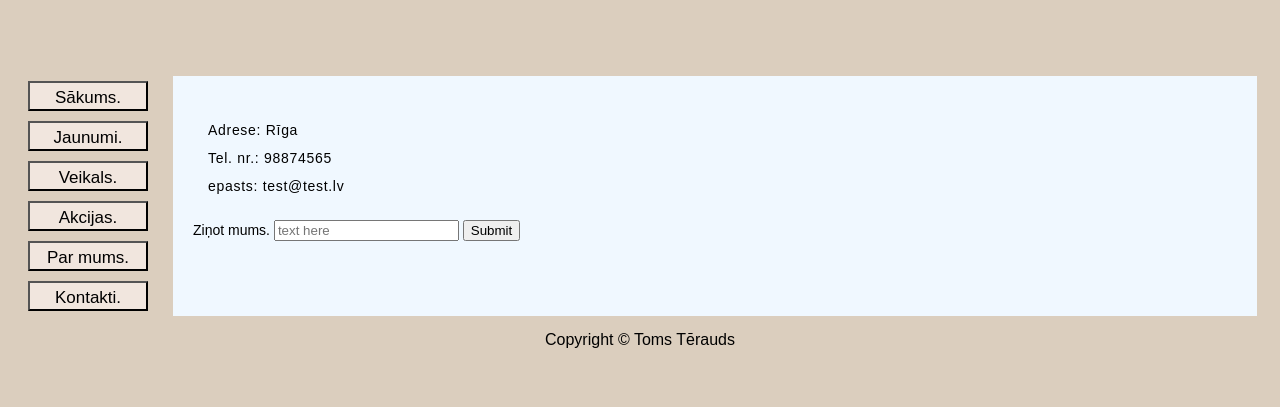
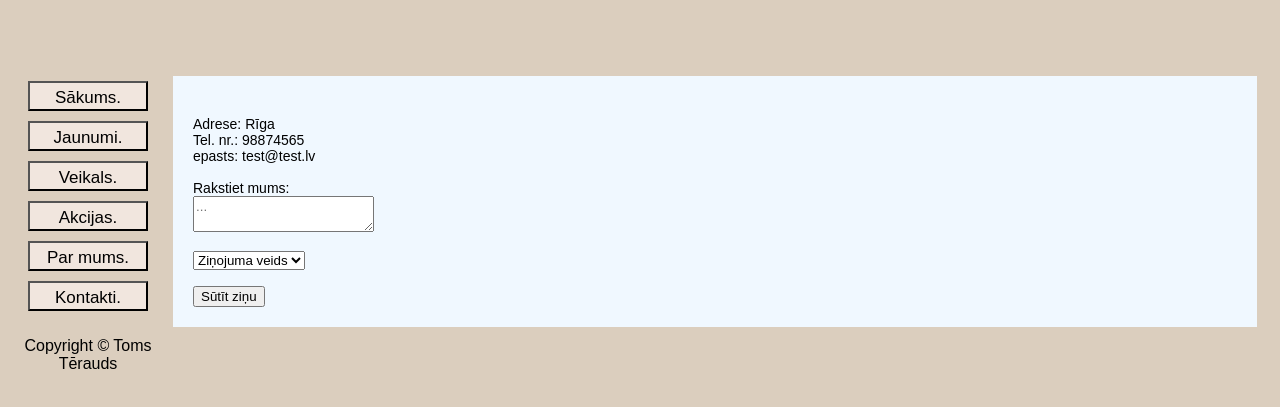
Before and after one commit to TomTeraud/tomteraud.github.io, a plain HTML site: page kontakti.html in a window 1280 px wide. Shown: the part 253-660 px from the top of the page. Drawn offline with Linux system fonts and the light colour scheme.

Commit message:
izmainita kontaktu lapa

```diff
--- a/kontakti.html
+++ b/kontakti.html
@@ -54,20 +54,36 @@
             </a>
         </div>
         <div id="tabula">
+
             <p>
-                <p>
+                <div>
                     Adrese: Rīga
                     <br>
                     Tel. nr.: 98874565
                     <br>
                     epasts: test@test.lv
-                </p>
-                <form>
-                    Ziņot mums.
-                    <input type="text" placeholder="text here" name="name" height="50">
-                    <input type="submit">
-                </form>
-            </div>
+                </div>
+                <br>
+                <form class="was-validated">
+                    <div class="mb-3">
+                      <label for="validationTextarea" class="form-label">Rakstiet mums:<br></label>
+                      <textarea class="form-control" id="validationTextarea" placeholder="..." required></textarea>
+                      <div class="invalid-feedback"></div>
+                    </div>
+
+                    <br>
+                    <div class="mb-3">
+                      <select class="form-select" required aria-label="select example">
+                        <option value="">Ziņojuma veids</option>
+                        <option value="1">Pasūtījum</option>
+                        <option value="2">Ierosinājums</option>
+                        <option value="3">Atsauksme</option>
+                      </select>
+                      <div class="mb-3">
+                        <br>
+                      <button class="btn btn-primary" type="submit" enabled>Sūtīt ziņu</button>
+                    </div>
+                  </form>
         </div>
     </div>
     <footer id="footer">Copyright &#169; Toms Tērauds</footer>
--- a/style.css
+++ b/style.css
@@ -83,6 +83,9 @@
     width: 100%;
     text-align: center;
 }
+#sutitZinu {
+  background-color: aqua;
+}
 table {
     border: 1px solid black;
     border-collapse: collapse;
```
Also changed, not shown: index.html (+2 -1 lines).
